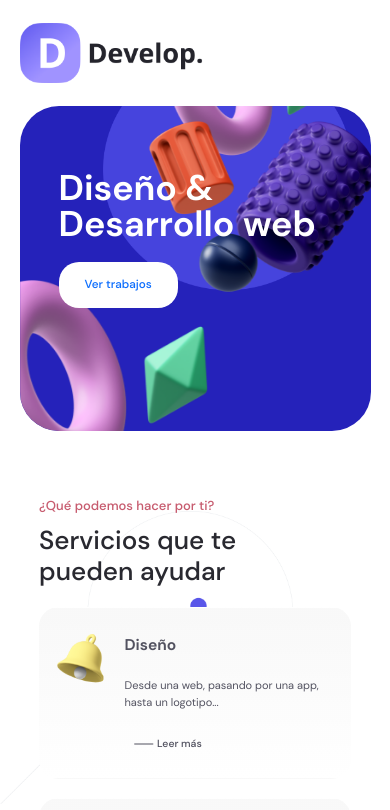
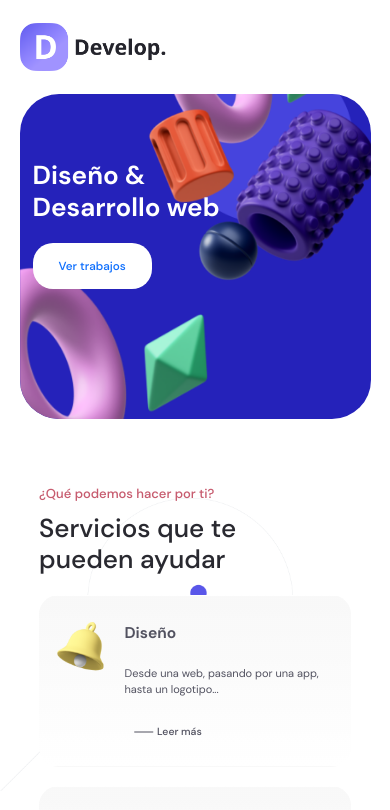
Before and after one commit to Acuache/landing-page-effects, a plain HTML site: page index.html in a window 390 px wide. Shown: the top 810 px of the page. Drawn offline with Linux system fonts and the light colour scheme.

Commit message:
responsive movil good

```diff
--- a/assets/css/responsive.css
+++ b/assets/css/responsive.css
@@ -116,12 +116,14 @@
    .layout {
       min-width: 500px;
    }
-
+   .layout__banner{
+      padding-left: 2rem;
+   }
    .banner__content{
       width: 100%;
    }
    .banner__title{
-      font-size: 5.5rem;
+      font-size: 3rem;
       line-height: 5.5rem;
    }
    .shapes--shape1 {
@@ -176,8 +178,24 @@
    html {
       font-size: 6.5px;
    }
+   .navbar__link-light{
+      width: 150px;
+   }
    .stats__title, .services__title, .projects__title, .stats__title, .reviews__title, .clients__title, .news__title, .contact__title{
       font-size: 4rem;
+   }
+   .layout__banner{
+      padding-left: 0.5rem;
+   }
+   .stats__description{
+      width: 80%;
+   }
+   .banner__title{
+      font-size: 4rem;
+      line-height: 5rem;
+   }
+   .shapes--shape7 {
+      width: 50%;
    }
    .stats__progress{
       flex-direction: column;
@@ -224,6 +242,9 @@
       bottom: 0;
       right: 0%;
     }
+    .layout__footer{
+      margin-top: 15rem;
+    }
 }
 
 
```
